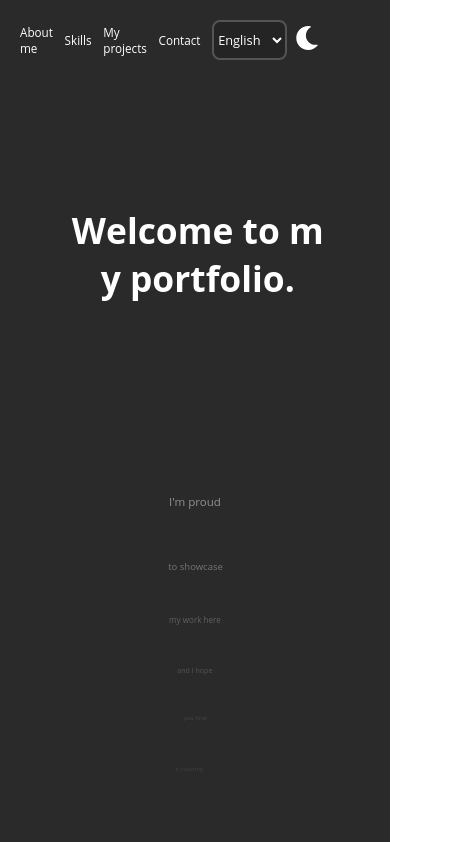
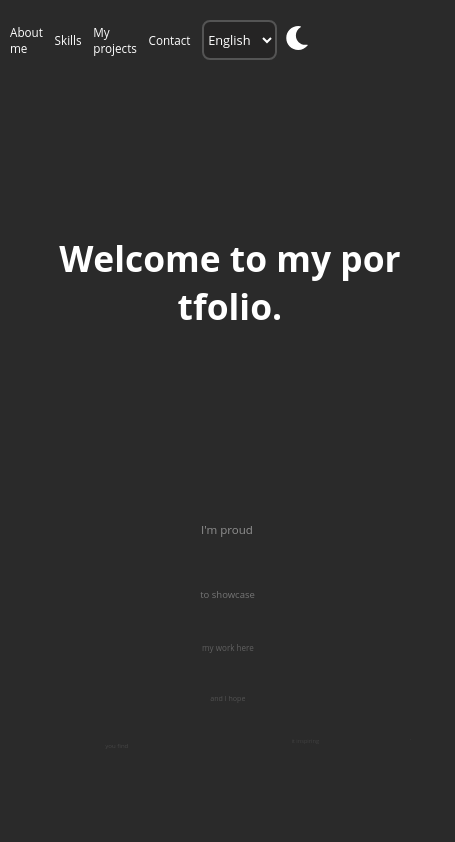
Before and after one commit to Flelubez/Portfolio, a Next.js app: page / in a window 390 px wide. Shown: the top 842 px of the page, 455 px wide, since content can reach past the window. Built offline with nearby package versions, Linux system fonts and the light colour scheme.

Commit message:
fixed navBar for phones

```diff
--- a/styles/landingOnSite.module.css
+++ b/styles/landingOnSite.module.css
@@ -4,7 +4,7 @@
     justify-content: center;
     align-items: center;
     height: 100vh;
-    width: 100%;
+    width: 106%;
     background-color: rgb(42, 42, 42);
 }
 
@@ -136,8 +136,6 @@
             text-align: center;
             margin-left: 5%;
             margin-right: 5%;
-            overflow-wrap: break-word;
-            word-wrap: break-word;
         }
 
     .h1 {
--- a/styles/main.module.css
+++ b/styles/main.module.css
@@ -1,5 +1,6 @@
 .container {
     background-color: rgb(175, 193, 222);
+    width: 110%;
 }
 
 .containerLight {
--- a/styles/navBar.module.css
+++ b/styles/navBar.module.css
@@ -6,7 +6,7 @@
     color: white;
     height: 80px;
     width: 100%;
-    padding: 0 20px;
+    padding: 0 10px;
 }
 
 .containerLight {
@@ -17,7 +17,7 @@
     color: rgb(0, 0, 0);
     height: 80px;
     width: 100%;
-    padding: 0 20px;
+    padding: 0 10px;
     border: 1px solid black
 }
 
```
